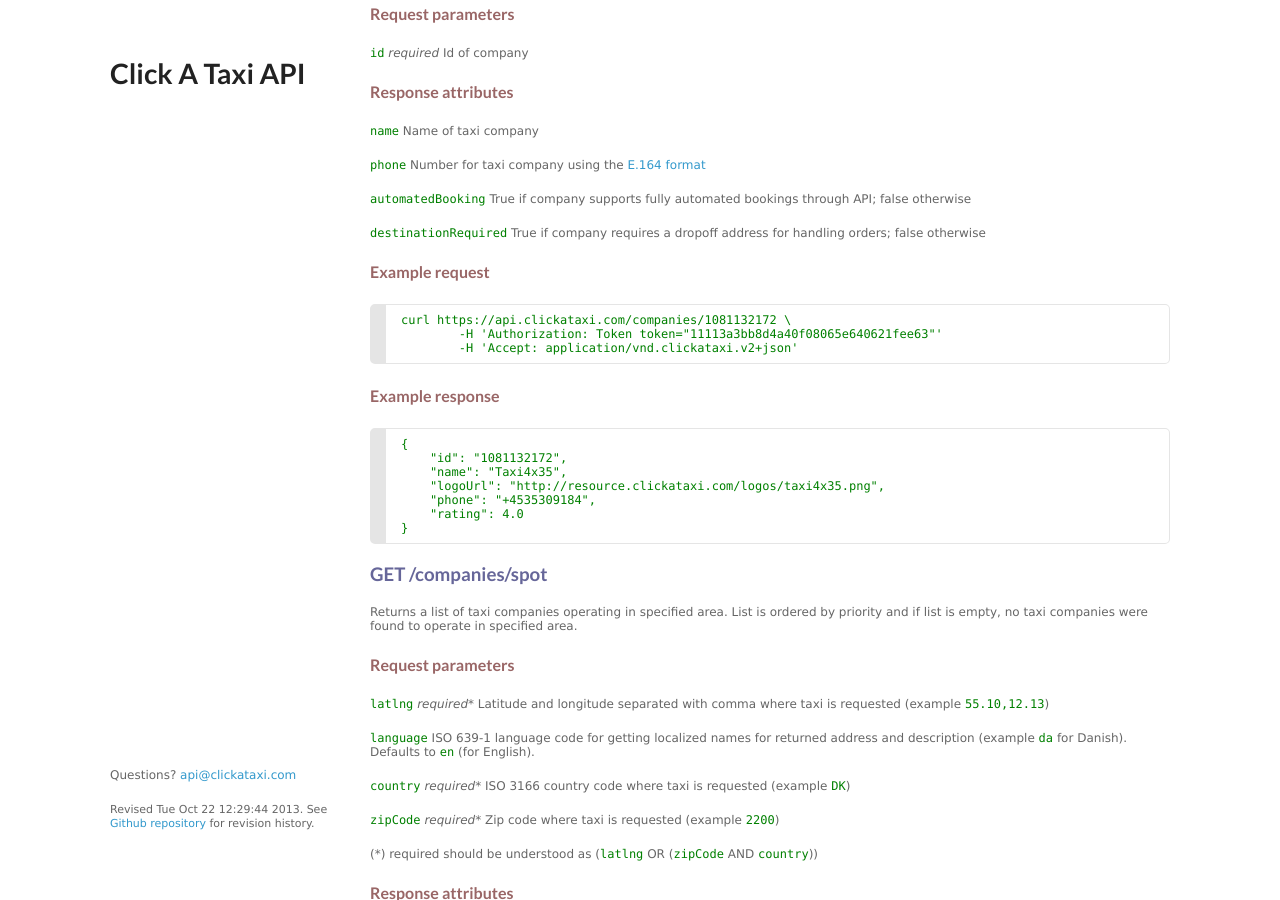
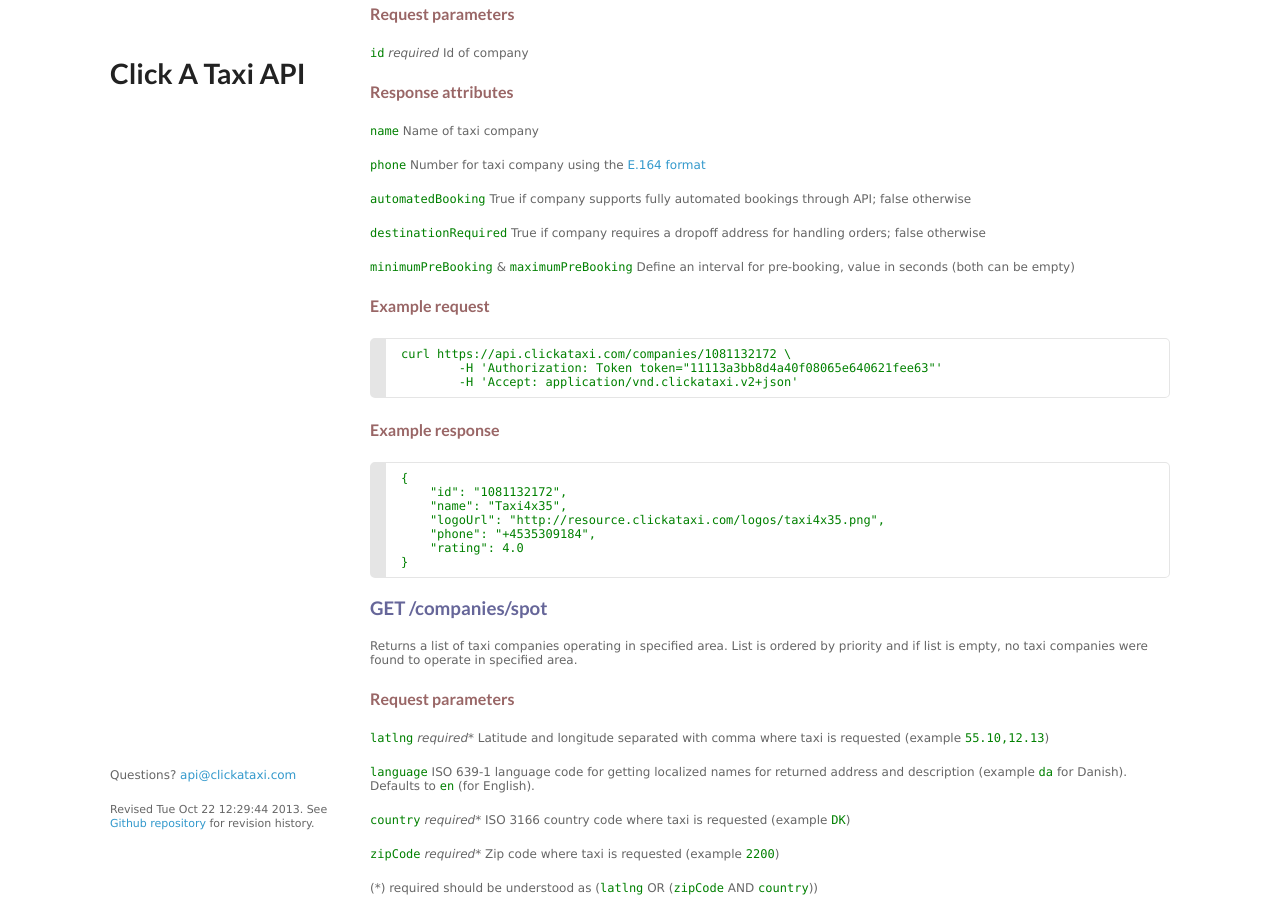
Before and after one commit to clickataxi/api-documentation, a Jekyll site: the page built from index.md, in a window 1280 px wide and 900 px high, scrolled down 3817 px. Built offline with Jekyll 4.4.1, drawn with Linux system fonts in a browser that asks for light colours; Markdown is read by kramdown in place of the engine named in the settings.

Commit message:
Adds min. and max. pre-booking time

```diff
--- a/index.md
+++ b/index.md
@@ -246,6 +246,8 @@
 `automatedBooking` True if company supports fully automated bookings through API; false otherwise
 
 `destinationRequired` True if company requires a dropoff address for handling orders; false otherwise
+
+`minimumPreBooking` & `maximumPreBooking` Define an interval for pre-booking, value in seconds (both can be empty)
 
 
 #### Example request
```
